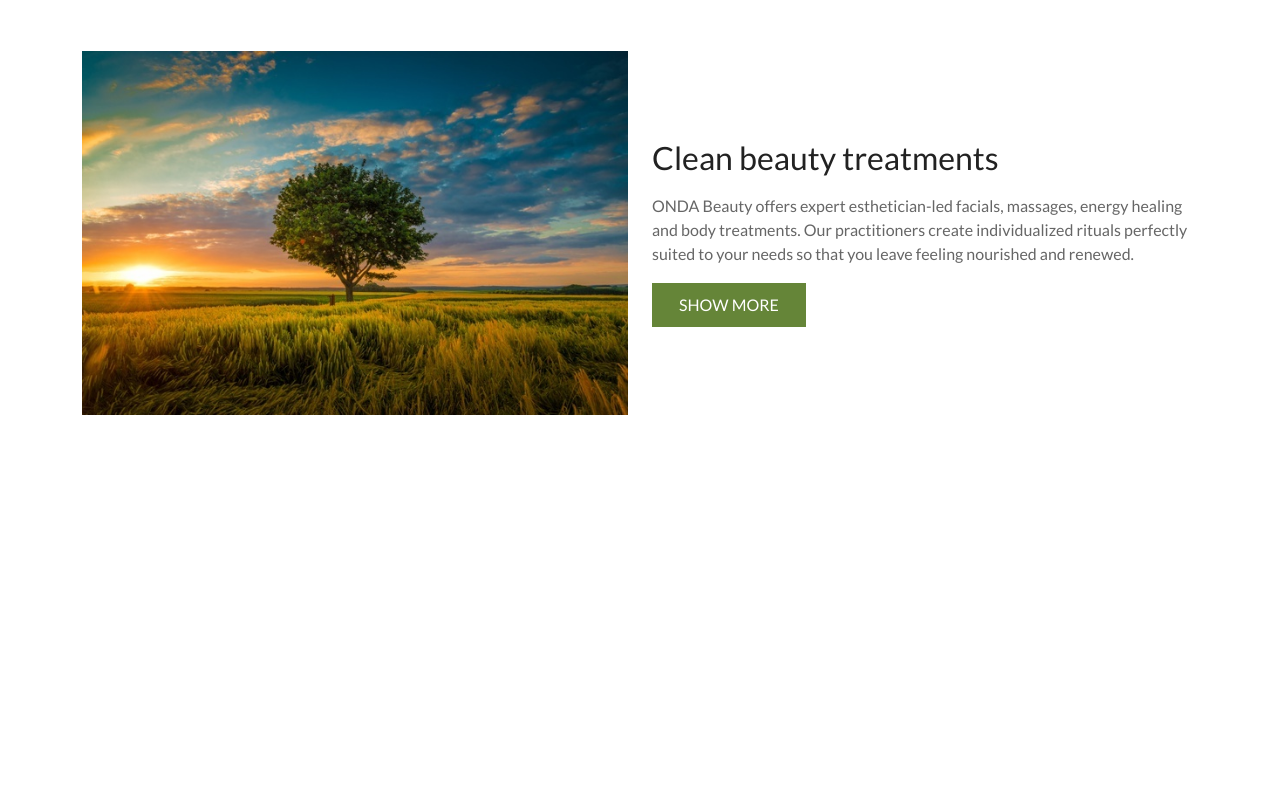
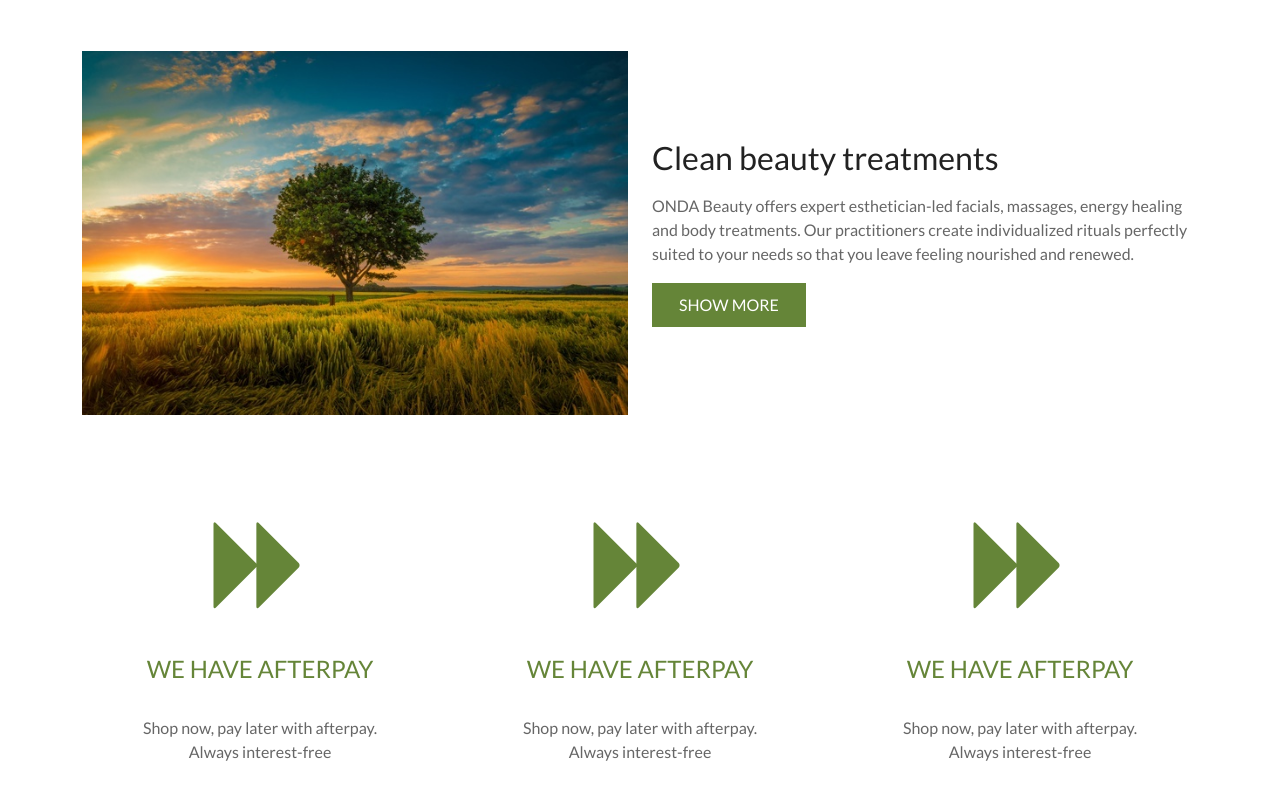
Before and after one commit to OleksandrChervinskyi/dry_box, a React (Create React App) app: page / in a window 1280 px wide. Shown: the part 1524-2324 px from the top of the page. Before the commit the page ends 2039 px from the top, so only its background shows below. Built offline with nearby package versions, Linux system fonts and the light colour scheme.

Commit message:
add advantages

```diff
--- a/src/app/store.js
+++ b/src/app/store.js
@@ -5,6 +5,7 @@ import carouselSlice from '../features/home-page/carousel/carouselSlice'
 import addPicturesSlice from '../features/home-page/add-pictures/add-picturesSlice'
 import bestsellersSlice from '../features/home-page/best-sellers/best-sellerSlice'
 import describeTextSlice from '../features/home-page/describe-text/describe-textSlice'
+import advantagesSlice from "../features/home-page/advantages/advantagesSlice";
 
 
 export const store = configureStore({
@@ -16,6 +17,7 @@ export const store = configureStore({
             addPictures: addPicturesSlice,
             bestSellers: bestsellersSlice,
             describeText: describeTextSlice,
+            advantages: advantagesSlice,
         })
     }
 })
--- /dev/null
+++ b/src/features/home-page/advantages/advantages.module.css
@@ -0,0 +1,34 @@
+.section {
+    padding-bottom: 150px;
+}
+
+.one_advantage {
+    display: flex;
+    flex-direction: column;
+    align-items: center;
+    text-align: center;
+}
+
+.one_advantage i {
+    margin-bottom: 40px;
+    font-size: 100px;
+    color: #658538;
+}
+
+.one_advantage h3 {
+    margin-bottom: 32px;
+    text-transform: uppercase;
+    font-size: 1.5rem;
+    color: #658538;
+}
+
+.one_advantage p {
+    max-width: 250px;
+}
+
+/*Extra small devices (portrait phones, less than 576px)*/
+@media (max-width: 575.98px) {
+    .one_advantage {
+        margin-bottom: 40px;
+    }
+}
--- /dev/null
+++ b/src/features/home-page/advantages/advantagesSlice.js
@@ -0,0 +1,24 @@
+import {createSlice} from "@reduxjs/toolkit";
+
+const AdvantagesSlice = createSlice({
+    name: 'advantages',
+    initialState: {
+        title: 'We have afterpay',
+        body: 'Shop now, pay later with afterpay. Always interest-free',
+        icon: ''
+    },
+    reducers: {
+        changeTitle(state, actions) {
+            state.title = actions.payload
+        },
+        changeBody(state, actions) {
+            state.body = actions.payload
+        },
+        changeIcon(state, actions) {
+            state.icon = actions.payload
+        },
+    }
+})
+
+export const {changeBody, changeTitle, changeIcon} = AdvantagesSlice.actions
+export default AdvantagesSlice.reducer
--- /dev/null
+++ b/src/features/home-page/advantages/index.js
@@ -0,0 +1,50 @@
+import {useSelector} from "react-redux";
+import styles from './advantages.module.css'
+import {Col, Container, Row} from "react-bootstrap";
+
+export const Advantages = () => {
+
+    const {mainPage: {advantages: {body, title}}} = useSelector(store => store)
+
+    return (
+        <section className={styles.section}>
+            <Container>
+                <Row>
+                    <Col sm={4}>
+                        <div className={styles.one_advantage}>
+                            <i className="fa fa-forward"/>
+                            <h3>
+                                {title}
+                            </h3>
+                            <p>
+                                {body}
+                            </p>
+                        </div>
+                    </Col>
+                    <Col sm={4}>
+                        <div className={styles.one_advantage}>
+                            <i className="fa fa-forward"/>
+                            <h3>
+                                {title}
+                            </h3>
+                            <p>
+                                {body}
+                            </p>
+                        </div>
+                    </Col>
+                    <Col sm={4}>
+                        <div className={styles.one_advantage}>
+                            <i className="fa fa-forward"/>
+                            <h3>
+                                {title}
+                            </h3>
+                            <p>
+                                {body}
+                            </p>
+                        </div>
+                    </Col>
+                </Row>
+            </Container>
+        </section>
+    )
+}
--- a/src/features/home-page/index.js
+++ b/src/features/home-page/index.js
@@ -4,6 +4,7 @@ import {OfferText} from "./offer-text";
 import {AddPictures} from "./add-pictures";
 import {BestSellers} from "./best-sellers";
 import {DescribeText} from "./describe-text";
+import {Advantages} from "./advantages";
 
 export const HomePage = () => {
 
@@ -15,7 +16,7 @@ export const HomePage = () => {
             <AddPictures/>
             <BestSellers/>
             <DescribeText/>
-
+            <Advantages/>
         </>
     )
 }
```
